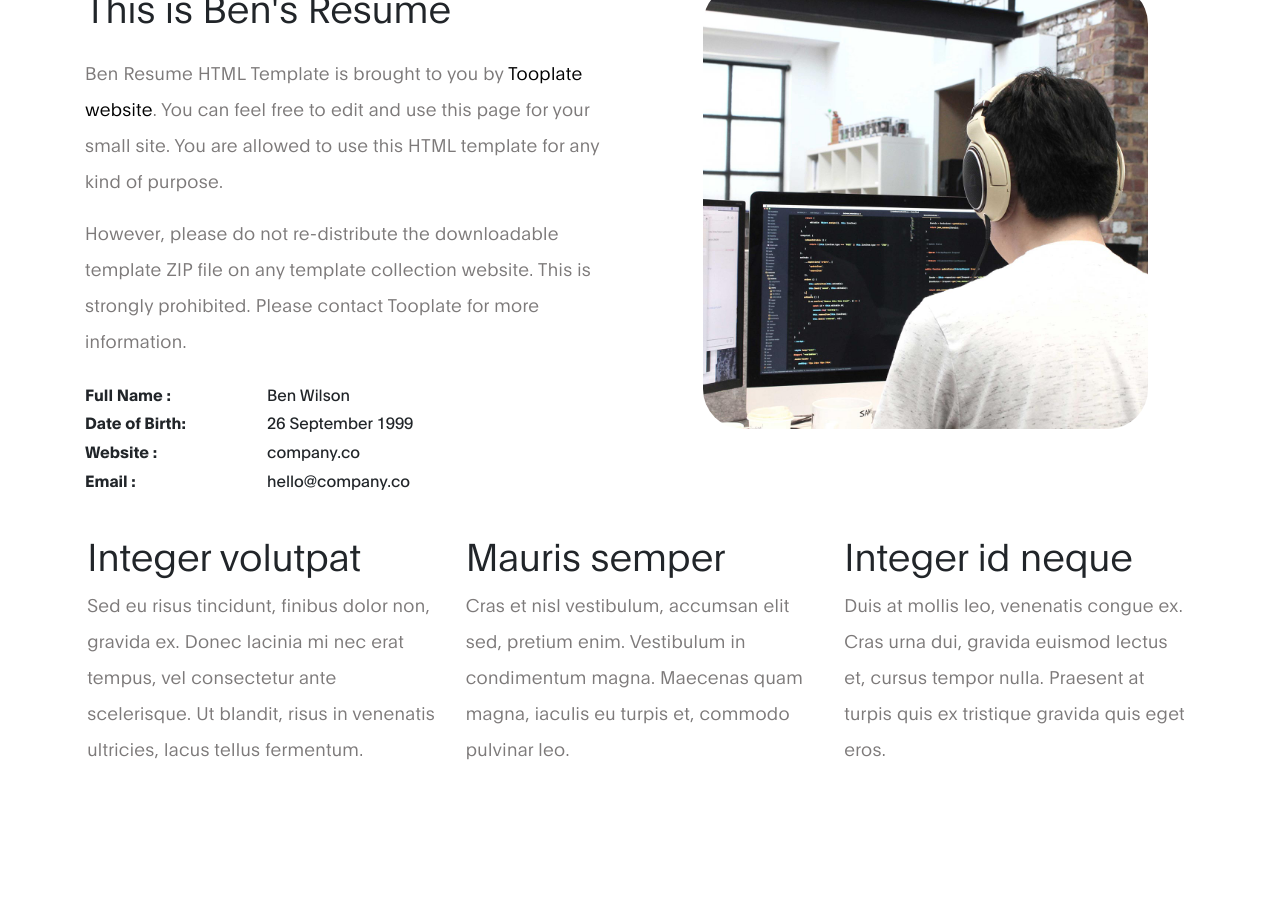
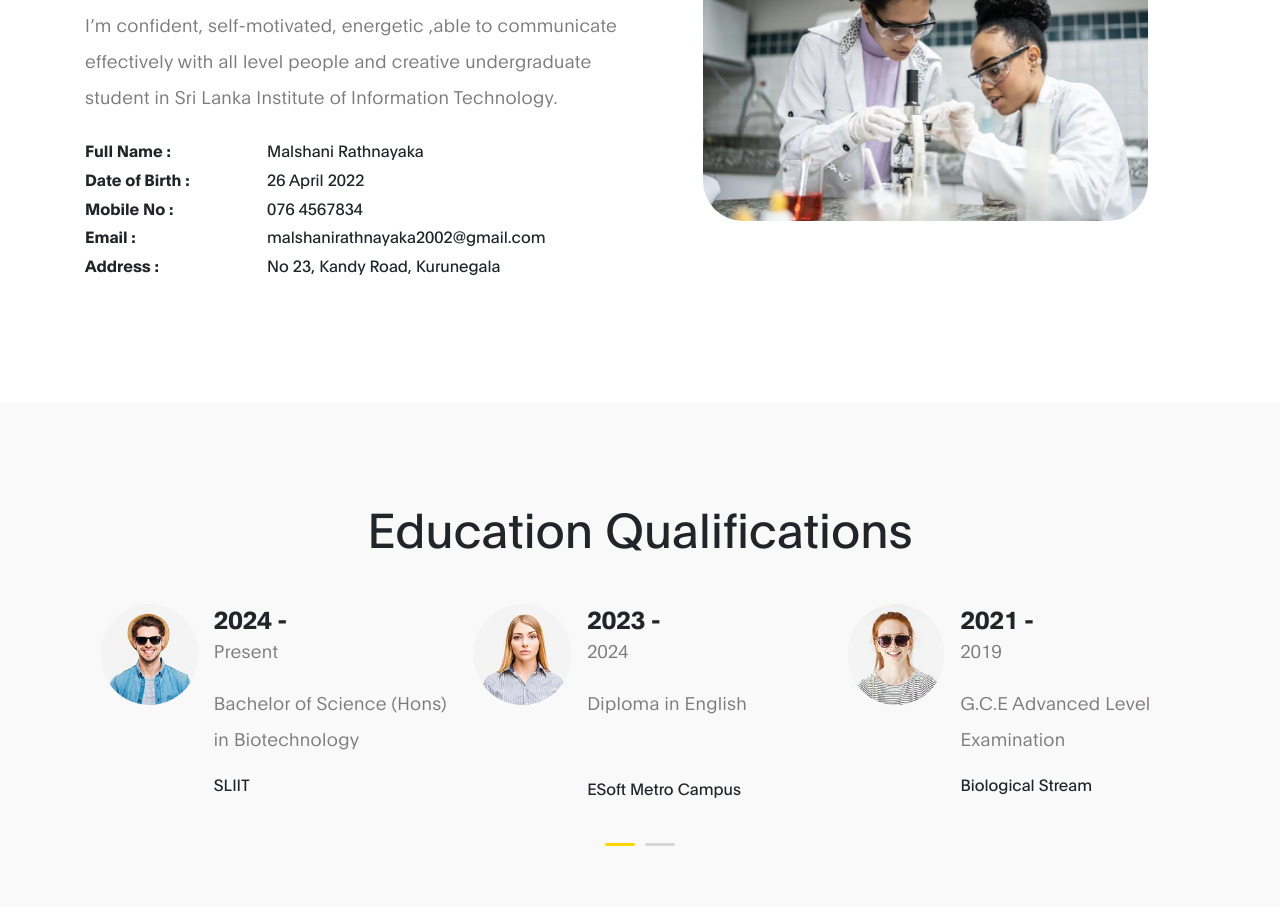
Before and after one commit to HS23567092/HS23567092, a plain HTML site: page index.html in a window 1280 px wide. Shown: the part 765-1672 px from the top of the page. Drawn offline with Linux system fonts and the light colour scheme.

Commit message:
added images

```diff
--- a/index.html
+++ b/index.html
@@ -31,7 +31,7 @@ https://www.tooplate.com/view/2120-ben-resume
         <div class="container">
 
             <a class="navbar-brand" href="#">
-                Ben Resume
+                Resume
             </a>
 
             <button class="navbar-toggler" type="button" data-toggle="collapse" data-target="#navbarNav" aria-controls="navbarNav" aria-expanded="false" aria-label="Toggle navigation">
@@ -41,15 +41,15 @@ https://www.tooplate.com/view/2120-ben-resume
             <div class="collapse navbar-collapse" id="navbarNav">
                 <ul class="navbar-nav mx-auto">
                     <li class="nav-item">
-                        <a href="#intro" class="nav-link smoothScroll">Introduction</a>
+                        <a href="#intro" class="nav-link smoothScroll"></a>
                     </li>
 
                     <li class="nav-item">
-                        <a href="#about" class="nav-link smoothScroll">About Me</a>
+                        <a href="#about" class="nav-link smoothScroll">My Profile</a>
                     </li>
 
                     <li class="nav-item">
-                        <a href="#testimonials" class="nav-link smoothScroll">Reviews</a>
+                        <a href="#testimonials" class="nav-link smoothScroll">Education</a>
                     </li>
 
                     <li class="nav-item">
@@ -73,16 +73,16 @@ https://www.tooplate.com/view/2120-ben-resume
             <div class="row">
 
                   <div class="mx-auto col-lg-5 col-md-5 col-10">
-                      <img src="images/ben.jpg" class="img-fluid" alt="Ben Resume HTML Template">
+                      <img src="images/malshani.jpeg" class="img-fluid" alt="Ben Resume HTML Template">
                   </div>
 
                    <div class="d-flex flex-column justify-content-center align-items-center col-lg-7 col-md-7 col-12">
                         <div class="hero-text">
 
-                            <h1 class="hero-title">👋 Ben, a digital nomad</h1>
+                            <h1 class="hero-title">👋 Malshani Rathnayaka</h1>
 
                             <a href="#" class="email-link">
-                                hello@company.co
+                              Undergraduate Student
                             </a>
 
                         </div>
@@ -98,42 +98,38 @@ https://www.tooplate.com/view/2120-ben-resume
             <div class="row">
 
                 <div class="col-lg-6 col-md-6 col-12">
-                    <h3 class="mb-4">This is Ben's Resume</h3>
+                    <h2 class="mb-4">My Profile</h2>
 
-                    <p>Ben Resume HTML Template is brought to you by <a rel="nofollow" href="https://www.tooplate.com" target="_parent">Tooplate website</a>. You can feel free to edit and use this page for your small site. You are allowed to use this HTML template for any kind of purpose.</p>
+                    <p>I’m confident, self-motivated,
+                      energetic ,able to communicate
+                      effectively with all level people
+                      and creative undergraduate student
+                      in Sri Lanka Institute of
+                      Information Technology. </p>
 
-                    <p>However, please do not re-distribute the downloadable template ZIP file on any template collection website. This is strongly prohibited. Please contact Tooplate for more information.</p>
 
                     <ul class="mt-4 mb-5 mb-lg-0 profile-list list-unstyled">
-                        <li><strong>Full Name :</strong> Ben Wilson </li>
+                        <li><strong>Full Name :</strong> Malshani Rathnayaka </li>
 
-                        <li><strong>Date of Birth:</strong> 26 September 1999</li>
+                        <li><strong>Date of Birth :</strong> 26 April 2022</li>
 
-                        <li><strong>Website :</strong> company.co</li>
+                        <li><strong>Mobile No :</strong> 076 4567834</li>
 
-                        <li><strong>Email :</strong> hello@company.co</li>
+                        <li><strong>Email :</strong> malshanirathnayaka2002@gmail.com</li>
+
+                        <li><strong>Address  : </strong> No 23, Kandy Road, Kurunegala</li>
                     </ul>
                 </div>
 
                 <div class="col-lg-5 mx-auto col-md-6 col-12">
-                    <img src="images/true-agency.jpg" class="about-image img-fluid" alt="Ben's Resume HTML Template">
+                    <img src="images/bio_tech.jpg" class="about-image img-fluid" alt="Ben's Resume HTML Template">
                 </div>
 
             </div>
-            <div class="row about-third">
-            	<div class="col-lg-4 col-md-4 col-12">
-                <h3>Integer volutpat</h3>
-                <p>Sed eu risus tincidunt, finibus dolor non, gravida ex. Donec lacinia mi nec erat tempus, vel consectetur ante scelerisque. Ut blandit, risus in venenatis ultricies, lacus tellus fermentum.</p>
-                </div>
-                <div class="col-lg-4 col-md-4 col-12">
-                <h3>Mauris semper</h3>
-                <p>Cras et nisl vestibulum, accumsan elit sed, pretium enim. Vestibulum in condimentum magna. Maecenas quam magna, iaculis eu turpis et, commodo pulvinar leo.</p>
-                </div>
-                <div class="col-lg-4 col-md-4 col-12">
-                <h3>Integer id neque</h3>
-                <p>Duis at mollis leo, venenatis congue ex. Cras urna dui, gravida euismod lectus et, cursus tempor nulla. Praesent at turpis quis ex tristique gravida quis eget eros.</p>
-                </div>
-            </div>
+            <br>
+
+
+
         </div>
     </section>
 
@@ -144,7 +140,7 @@ https://www.tooplate.com/view/2120-ben-resume
                <div class="row">
 
                     <div class="col-12">
-                        <h3 class="mb-5 text-center">What People say</h3>
+                        <h2 class="mb-5 text-center">Education Qualifications</h2>
 
                         <div class="owl-carousel owl-theme" id="testimonials-carousel">
                             <div class="item">
@@ -154,10 +150,12 @@ https://www.tooplate.com/view/2120-ben-resume
                                     </div>
 
                                     <div class="testimonials-info">
-                                        <p>Sed ut perspiciatis unde omnis iste natus error sit voluptatem.</p>
+                                      <h6 class="mb-0">2024 - </h6>
+                                        <p><span>Present</span></p>
+                                        <p>Bachelor of Science (Hons) in Biotechnology </p>
+                                        <span>SLIIT<span>
 
-                                        <h6 class="mb-0">Ben</h6>
-                                        <span>Art Director</span>
+
                                     </div>
                                 </div>
                             </div>
@@ -169,10 +167,13 @@ https://www.tooplate.com/view/2120-ben-resume
                                     </div>
 
                                     <div class="testimonials-info">
-                                        <p>Sed ut perspiciatis unde omnis iste natus error sit voluptatem.</p>
+                                      <h6 class="mb-0">2023 - </h6>
+                                        <p><span>2024</span></p>
+                                        <p>Diploma in English </p>
+                                        <br/><p></p>
+                                        <span>ESoft Metro Campus <span>
 
-                                        <h6 class="mb-0">Marie</h6>
-                                        <span>Marketing Consultant</span>
+
                                     </div>
                                 </div>
                             </div>
@@ -184,10 +185,12 @@ https://www.tooplate.com/view/2120-ben-resume
                                     </div>
 
                                     <div class="testimonials-info">
-                                        <p>Sed ut perspiciatis unde omnis iste natus error sit voluptatem.</p>
+                                      <h6 class="mb-0">2021 - </h6>
+                                        <p><span>2019</span></p>
+                                        <p>G.C.E Advanced Level Examination </p>
+                                        <span>Biological Stream <span>
 
-                                        <h6 class="mb-0">Jen</h6>
-                                        <span>Product Manager</span>
+
                                     </div>
                                 </div>
                             </div>
@@ -197,12 +200,13 @@ https://www.tooplate.com/view/2120-ben-resume
                                     <div class="testimonials-image">
                                         <img src="images/testimonials/testimonial-image04.jpg" class="img-fluid" alt="testimonials image">
                                     </div>
+                                    <div class="testimonials-info">
+                                      <h6 class="mb-0">2018 - </h6>
+                                        <p><span>2016</span></p>
+                                        <p>G.C.E Ordinary Level Examination </p>
+                                        <span>Result - 9As <span>
 
-                                    <div class="testimonials-info">
-                                        <p>Sed ut perspiciatis unde omnis iste natus error sit voluptatem.</p>
 
-                                        <h6 class="mb-0">Wilson</h6>
-                                        <span>Web Developer</span>
                                     </div>
                                 </div>
                             </div>
```
Also changed, not shown: images/bio_tech.jpg (added), images/malshani.jpeg (added).
